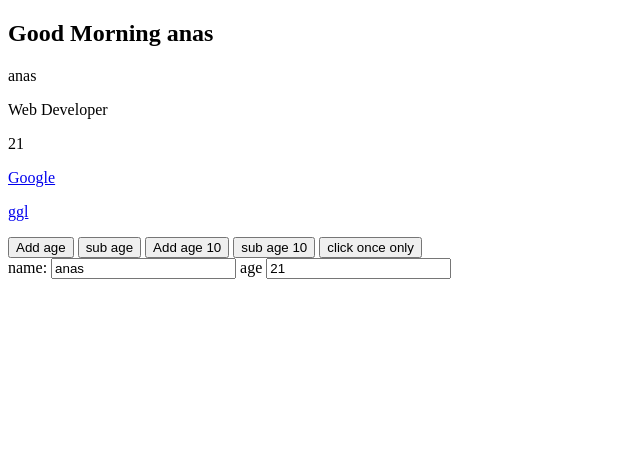
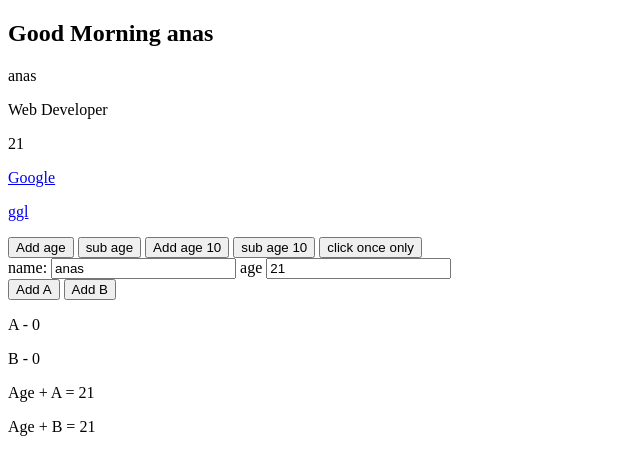
Before and after one commit to anas140/vuelearn, a plain HTML site: page index.html in a window 1280 px wide. Shown: the whole page, without its empty margins (0-640 px from the left). Drawn offline with nearby package versions, Linux system fonts and the light colour scheme.

Commit message:
Computed Properties

```diff
--- a/app.js
+++ b/app.js
@@ -7,7 +7,11 @@ new Vue({
 		websiteTag: '<a href="http://google.com">ggl</a>',
 		age: 21,
 		x: 0,
-		y: 0
+		y: 0,
+
+		// Computed property tut
+		a: 0,
+		b: 0,
 	},
 	methods: {
 		greet: function(greet) {
@@ -28,6 +32,28 @@ new Vue({
 		},
 		logAge: function() {
 			console.log(`You Entered ${this.age}`)
+		},
+
+		// for computed add inner to computed propscomputed Properties
+		// addToA: function() {
+		// 	console.log('AddToA');
+		// 	return this.a + this.age;
+		// },
+		// addToB: function() {
+		// 	console.log('AddToB');
+		// 	return this.b + this.age;
+		// }
+		// ./computed Properties
+
+	},
+	computed: {
+		addToA: function() {
+			console.log('AddToA');
+			return this.a + this.age;
+		},
+		addToB: function() {
+			console.log('AddToB');
+			return this.b + this.age;
 		}
 	}
 })
--- a/index.html
+++ b/index.html
@@ -37,6 +37,15 @@
 			</form>
 		<!-- ./keyboard events and 2way data binding -->
 
+		<!-- Computed Properties -->
+			<button v-on:click="a++">Add A</button>
+			<button v-on:click="b++">Add B </button>
+			<p>A - {{ a }}</p>
+			<p>B - {{ b }}</p>
+			<p>Age + A = {{ addToA }}</p>
+			<p>Age + B = {{ addToB }}</p>
+		<!-- ./ Computed Properties -->
+
 	</div>
 	<script src="app.js"></script>
 </body>
```
